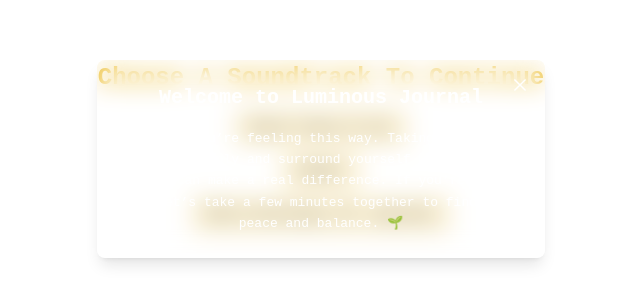
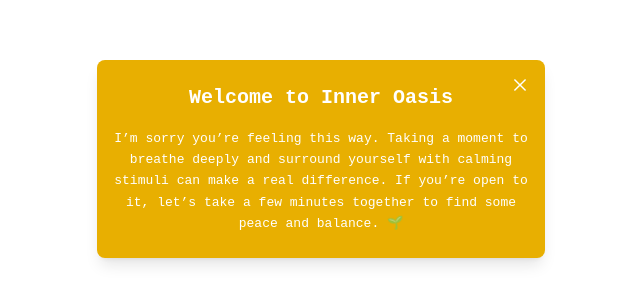
Before and after one commit to nina-jsl/CE_Project2, a Next.js app: page /games/Negative in a window 1280 px wide. Shown: the part 241-544 px from the top of the page, without its empty margins (319-959 px from the left). Built offline with nearby package versions, Linux system fonts and the light colour scheme.

Commit message:
Update page.tsx

```diff
--- a/app/games/Negative/page.tsx
+++ b/app/games/Negative/page.tsx
@@ -73,14 +73,14 @@
         </Link>
         {showInfoPopup && (
           <div className="fixed inset-0 flex items-center justify-center z-50">
-            <div className="bg-white bg-opacity-10 backdrop-blur-md py-6 px-4 rounded-lg shadow-lg max-w-md w-full relative">
+            <div className="bg-harvest-gold bg-opacity-10 backdrop-blur-md py-6 px-4 rounded-lg shadow-lg max-w-md w-full relative">
               <AiOutlineClose
                 className="text-white text-lg absolute top-4 right-4 cursor-pointer"
                 aria-label="Close introduction"
                 onClick={() => setShowInfoPopup(false)}
               />
               <h1 className="text-white text-xl font-bold text-center mb-4">
-                Welcome to Luminous Journal
+                Welcome to Inner Oasis
               </h1>
               <p className="text-white text-center leading-relaxed">
                 I’m sorry you’re feeling this way. Taking a moment to breathe
```
